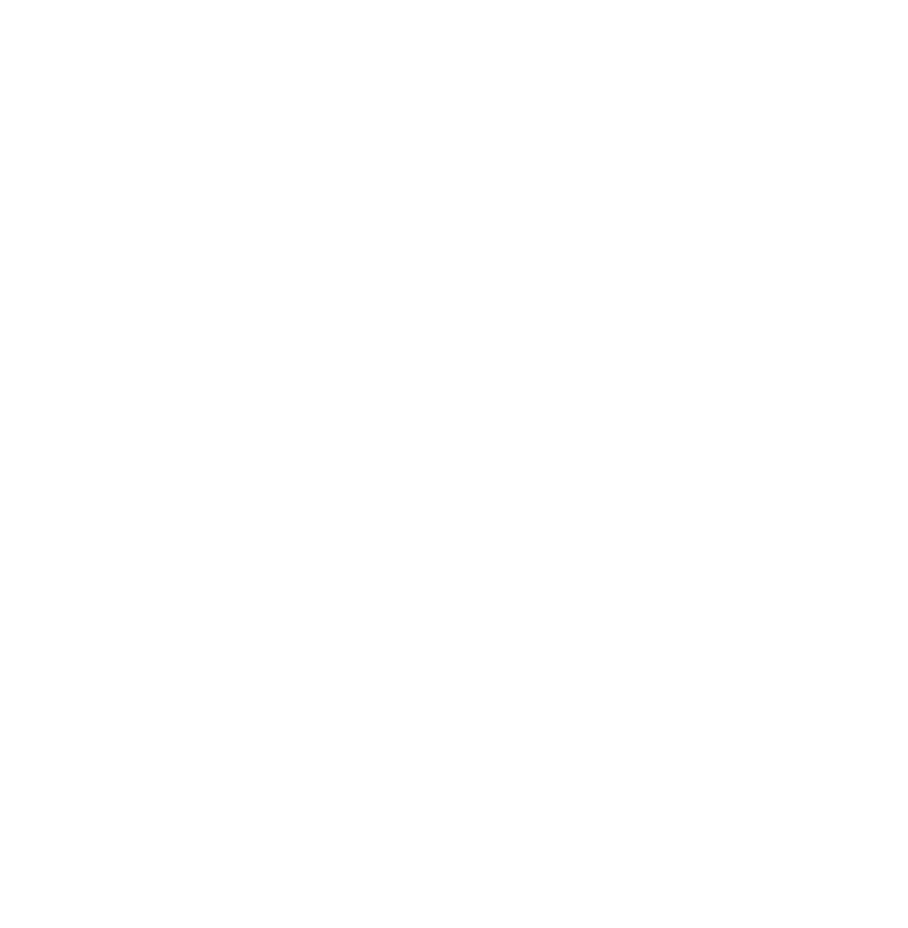
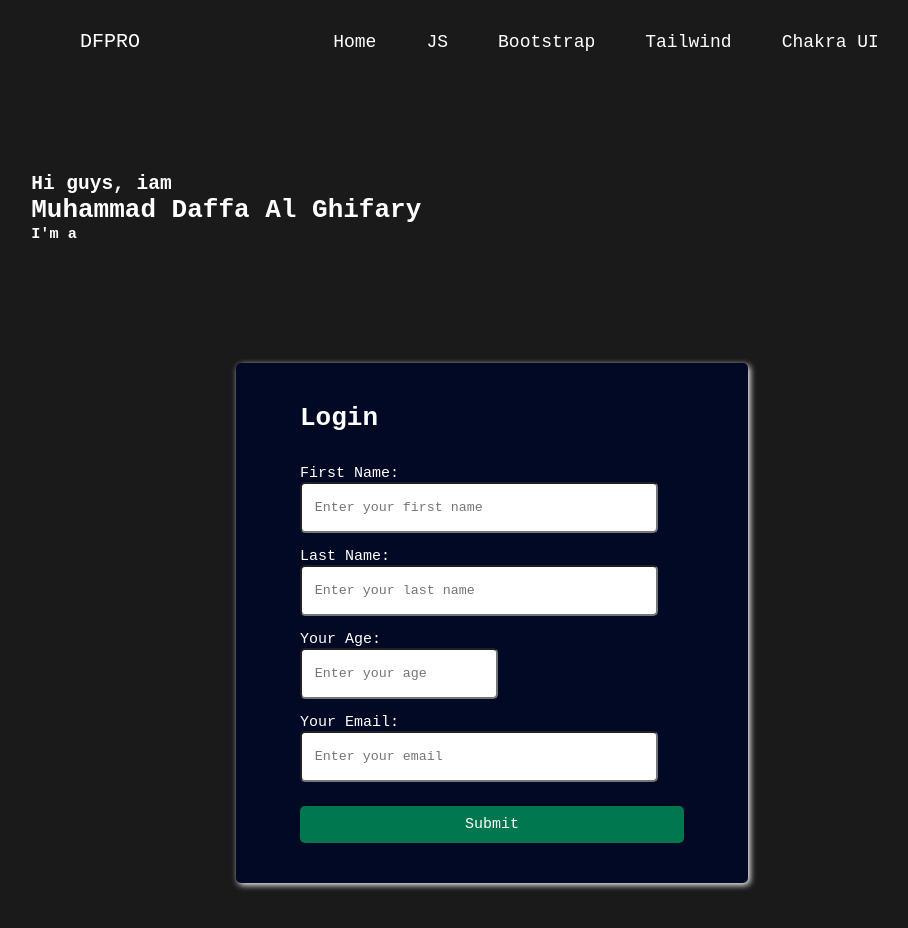
Before and after one commit to alghifarydaffa62/Pengembangandiri, a plain HTML site: page index.html in a window 1280 px wide. Shown: the whole page, without its empty margins (148-1056 px from the left). Before the commit the page ends 800 px from the top, so only its background shows below. Drawn offline with nearby package versions, Linux system fonts and the light colour scheme.

Commit message:
Training JS

```diff
--- a/index.html
+++ b/index.html
@@ -4,8 +4,77 @@
     <meta charset="UTF-8">
     <meta name="viewport" content="width=device-width, initial-scale=1.0">
     <title>Document</title>
+    <link rel="stylesheet" href="style.css">
 </head>
 <body>
+    <script src="script.js"></script>
+    <script src="https://unpkg.com/typed.js@2.1.0/dist/typed.umd.js"></script>
+    <script>
+        var typed = new Typed('#element', {
+        strings: ['<i>First</i> sentence.', '&amp; a second sentence.'],
+        typeSpeed: 50,
+    });
+    </script>
+
+    <nav>
+        <div class="logo">
+            <a href="">DFPRO</a>
+        </div>
+        <div class="hamburger">
+            <div class="line"></div>
+            <div class="line"></div>
+            <div class="line"></div>
+        </div>
+        <div class="navbar">
+            <ul>
+                <li>
+                    <a href="index.html" class="active">Home</a>
+                </li>
+            </ul>
+            <ul>
+                <li>
+                    <a href="">JS</a>
+                </li>
+            </ul>
+            <ul>
+                <li>
+                    <a href="">Bootstrap</a>
+                </li>
+            </ul>
+            <ul>
+                <li>
+                    <a href="">Tailwind</a>
+                </li>
+            </ul>
+            <ul>
+                <li>
+                    <a href="">Chakra UI</a>
+                </li>
+            </ul>
+        </div>
+    </nav>
+    <div class="intro">
+        <h2>Hi guys, iam</h2>
+        <h1>Muhammad Daffa Al Ghifary</h1>
+        <h3>I'm a <span id="element"></span></h3>
+    </div>
+    <div class="form">
+        <h1 class="title">Login</h1>
+        <form action="">
+            <label for="firstname">First Name:</label><br>
+            <input type="text" placeholder="Enter your first name" size="40"><br><br>
+            <label for="lastname">Last Name:</label><br>
+            <input type="text" placeholder="Enter your last name" size="40"><br><br>
+            <label for="age">Your Age:</label><br>
+            <input type="number" placeholder="Enter your age" size="40"><br><br>
+            <label for="email">Your Email:</label><br>
+            <input type="email" placeholder="Enter your email" size="40">
+        </form>
+        <div class="button">
+            <a href="">Submit</a>
+        </div>
+    </div>
+
 
 </body>
 </html>
--- a/script.js
+++ b/script.js
@@ -0,0 +1,9 @@
+
+document.addEventListener("click", function() {
+    const hamburger = document.querySelector(".hamburger");
+    hamburger.onclick = function () {
+        const navbar = document.querySelector(".navbar");
+        navbar.classList.toggle("active");
+        console.log("sudah");
+    }
+});
--- a/style.css
+++ b/style.css
@@ -0,0 +1,120 @@
+* {
+    margin: 0;
+    padding: 0;
+    color: white;
+    font-family: monospace;
+}
+body {
+    background-color: rgb(26, 26, 26);
+}
+nav {
+    display: flex;
+    justify-content: space-evenly;
+    align-items: center;
+    margin: 30px 10px;
+}
+.hamburger {
+    display: none;
+}
+.logo a {
+    text-decoration: none;
+    font-size: 20px;
+}
+.navbar {
+    display: flex;
+}
+.navbar ul {
+    list-style: none;
+}
+.navbar li a {
+    text-decoration: none;
+    font-size: 18px;
+    padding: 10px 20px;
+    margin: 0 5px;
+}
+.navbar li a:hover {
+    color: blue;
+}
+form {
+    margin-top: 4vh;
+}
+label {
+    font-size: 15px;
+}
+input {
+    padding: 2vh 1vw;
+    border-radius: 5px;
+    color: black;
+}
+.form {
+    margin: 10vh 30vw;
+    padding: 5vh 5vw;
+    background-color: rgb(2, 9, 36);
+    border-radius: 5px;
+    filter: drop-shadow(2px 2px 3px #ffffff);
+}
+.button {
+    background-color: rgb(0, 119, 79);
+    text-align: center;
+    padding: 10px;
+    border-radius: 5px;
+    margin-top: 3vh;
+}
+.button a {
+    text-decoration: none;
+    box-sizing: border-box;
+    font-size: 15px;
+}
+.intro {
+    margin: 15vh 14vw;
+}
+#typing {
+    color: rgb(166, 0, 216);
+}
+@media screen and (max-width: 1320px) {
+    nav {
+        padding: 0 50px;
+    }
+}
+@media screen and (max-width: 1100px) {
+    nav {
+        padding: 0 30px;
+    }
+}
+@media screen and (max-width: 900px) {
+    .hamburger {
+        display: block;
+        cursor: pointer;
+    }
+    .line {
+        width: 30px;
+        height: 3px;
+        background: #ffffff;
+        margin: 6px 0;
+    }
+    .navbar {
+        height: 0;
+        position: absolute;
+        top: 80px;
+        right: 0;
+        left: 0;
+        width: 100vw;
+        overflow: hidden;
+        z-index: 100;
+    }
+    .navbar ul {
+        width: fit-content;
+        margin: 20px auto 0 auto;
+        text-align: center;
+    }
+    .navbar.active {
+        display: block;
+        height: 250px;
+        width: 100%;
+        transition: 0.2s;
+        background-color: rgb(31, 31, 31);
+    }
+    .navbar ul li a {
+        opacity: 1;
+    }
+}
```
